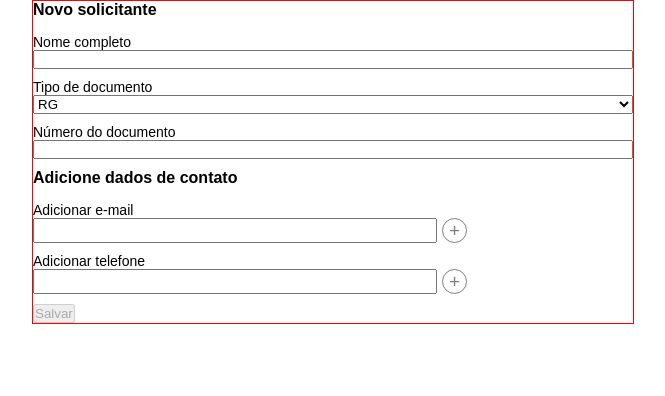
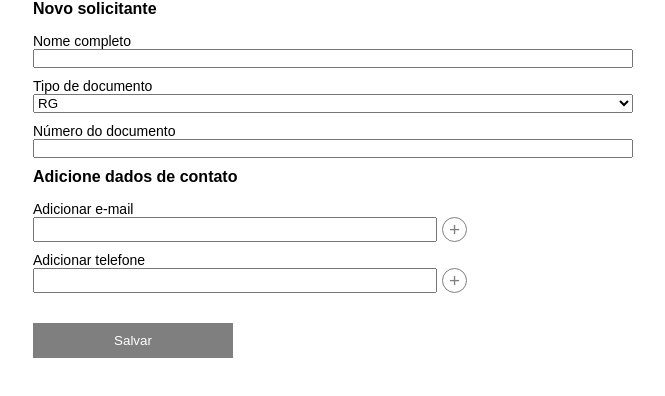
Before and after one commit to antoniotex/mol-frontend-challenge, a Next.js app: page / in a window 1280 px wide. Shown: the top 396 px of the page, without its empty margins (307-972 px from the left). Built offline with nearby package versions, Linux system fonts and the light colour scheme.

Commit message:
Altera estilo do botão Salvar

```diff
--- a/src/styles/Form.module.css
+++ b/src/styles/Form.module.css
@@ -1,7 +1,20 @@
 .main {
-  border: 1px solid red;
   margin: 0 auto;
   width: 100%;
   max-width: 600px;
   font-family: Arial, Helvetica, sans-serif;
 }
+
+.submitButton {
+  border: none;
+  background: black;
+  color: white;
+  padding: 10px;
+  width: 200px;
+  margin-top: 20px;
+  cursor: pointer;
+}
+
+.submitButton:disabled {
+  background: rgba(0, 0, 0, .5);
+}
```
